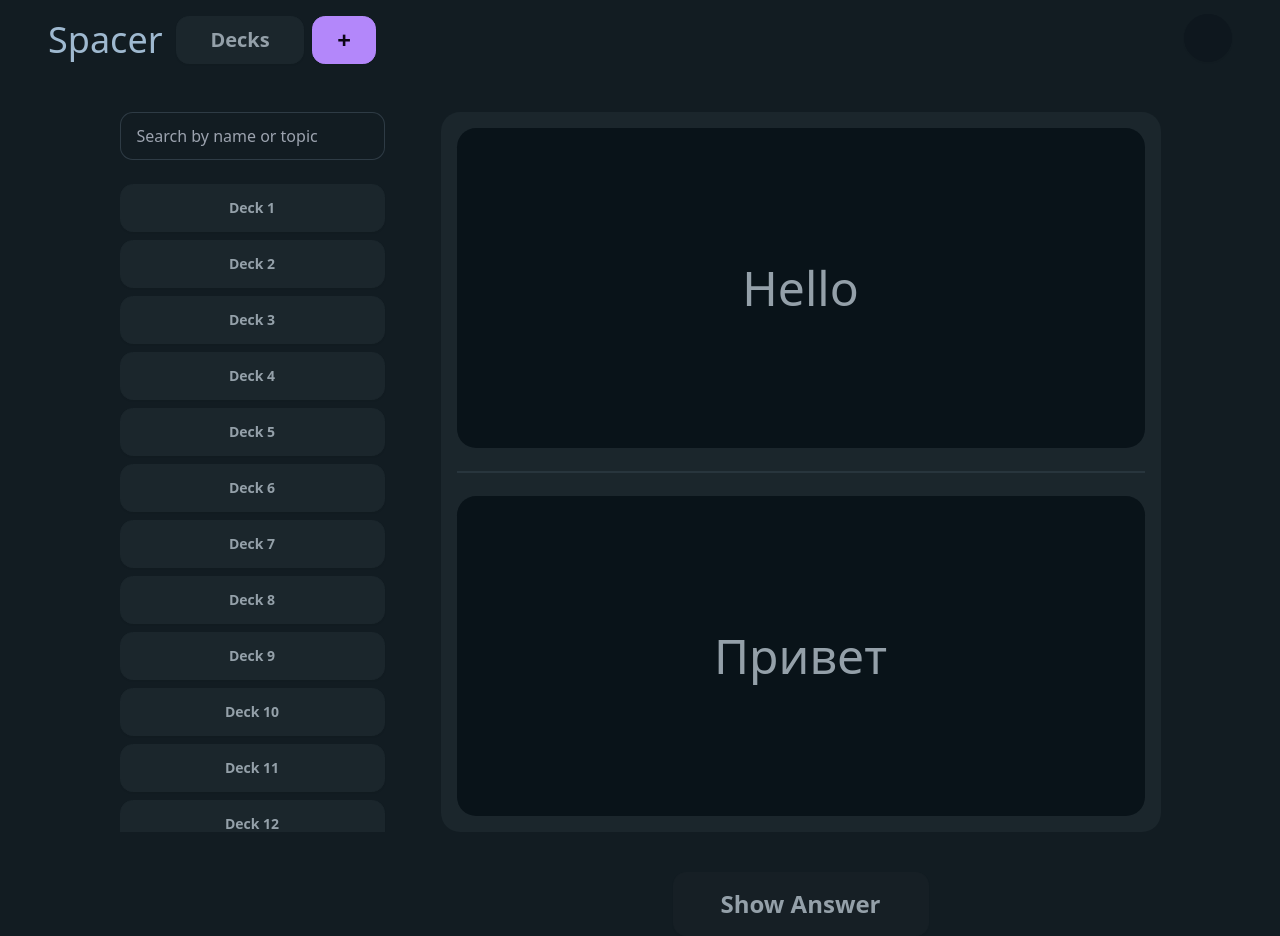
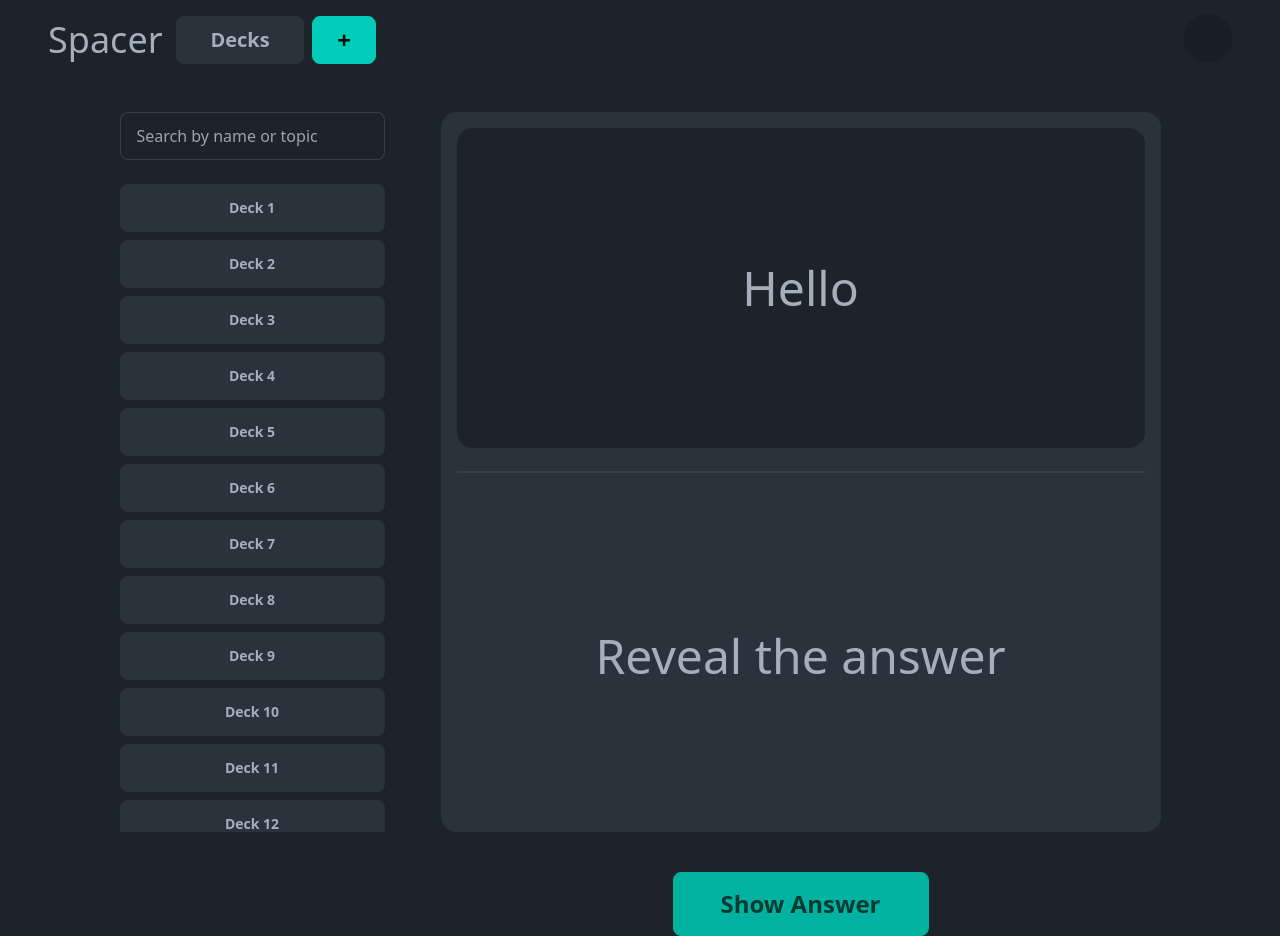
Before and after one commit to philippOkie/fleshcards-app, a React (Vite) app in the folder ui/: page / in a window 1280 px wide. Built offline with nearby package versions, Linux system fonts and the light colour scheme.

Commit message:
added logic when clicking show answer btn

```diff
--- a/ui/index.html
+++ b/ui/index.html
@@ -1,5 +1,5 @@
 <!DOCTYPE html>
-<html lang="en" data-theme="sunset">
+<html lang="en" data-theme="dark">
   <head>
     <meta charset="UTF-8" />
     <link rel="icon" type="image/svg+xml" href="/vite.svg" />
--- a/ui/src/App.jsx
+++ b/ui/src/App.jsx
@@ -1,17 +1,38 @@
 import Card from "./components/Card";
 import Header from "./components/Header";
-import Footer from "./components/Footer";
+import ShowAnswerBtn from "./components/ShowAnswerBtn";
 import Sidebar from "./components/Sidebar";
+import CardRateBtns from "./components/CardRateBtns";
+
+import { useState } from "react";
 
 function App() {
+  const [showAnswerBtnClicked, setShowAnswerBtnClicked] = useState(false);
+
+  const handleShowAnswerBtnClick = () => {
+    setShowAnswerBtnClicked(!showAnswerBtnClicked);
+  };
+
   return (
     <div className="h-screen flex flex-col">
       <Header />
       <div className="flex flex justify-center gap-10">
         <Sidebar />
         <div className="flex flex-col items-center ">
-          <Card props={{ forwardText: "Hello", backText: "Привет" }} />
-          <Footer />
+          <Card
+            showAnswerBtnClicked={showAnswerBtnClicked}
+            props={{
+              forwardText: "Hello",
+              backText: "Привет",
+            }}
+          />
+          <div className="flex justify-center mt-10">
+            {showAnswerBtnClicked ? (
+              <CardRateBtns />
+            ) : (
+              <ShowAnswerBtn onShowAnswerBtnClick={handleShowAnswerBtnClick} />
+            )}
+          </div>
         </div>
       </div>
     </div>
--- a/ui/src/components/Card.jsx
+++ b/ui/src/components/Card.jsx
@@ -1,14 +1,20 @@
-function Card({ props }) {
+function Card({ showAnswerBtnClicked, props }) {
   return (
     <div className="card bg-neutral text-neutral-content w-180 p-4 ">
       <div className="flex w-full flex-col border-opacity-50">
-        <div className="card bg-base-300 rounded-box grid h-80 place-items-center flex justify-center text-5xl">
+        <div className="card bg-base-100 rounded-box grid h-80 place-items-center flex justify-center text-5xl">
           {props.forwardText}
         </div>
         <div className="divider"></div>
-        <div className="card bg-base-300 rounded-box grid h-80 place-items-center flex justify-center text-5xl">
-          {props.backText}
-        </div>
+        {showAnswerBtnClicked ? (
+          <div className="card bg-base-100 rounded-box grid h-80 place-items-center flex justify-center text-5xl">
+            {props.backText}
+          </div>
+        ) : (
+          <div className="card rounded-box grid h-80 place-items-center flex justify-center text-5xl">
+            <span>Reveal the answer</span>
+          </div>
+        )}
       </div>
     </div>
   );
--- /dev/null
+++ b/ui/src/components/CardRateBtns.jsx
@@ -0,0 +1,12 @@
+function CardRateBtns() {
+  return (
+    <div className="flex justify-center gap-2">
+      <button className="btn btn-outline btn-error w-32">Again</button>
+      <button className="btn btn-error w-32">Hard</button>
+      <button className="btn btn-warning w-32">Good</button>
+      <button className="btn btn-success w-32">Easy</button>
+    </div>
+  );
+}
+
+export default CardRateBtns;
--- a/ui/src/components/Footer.jsx
+++ /dev/null
@@ -1,11 +0,0 @@
-function Footer() {
-  return (
-    <div className="flex justify-center mt-10">
-      <button className="btn btn-wide btn-active btn-neutral btn-lg !text-2xl">
-        Show Answer
-      </button>
-    </div>
-  );
-}
-
-export default Footer;
--- /dev/null
+++ b/ui/src/components/ShowAnswerBtn.jsx
@@ -0,0 +1,12 @@
+function ShowAnswerBtn({ onShowAnswerBtnClick }) {
+  return (
+    <button
+      className="btn btn-wide btn-active btn-accent btn-lg !text-2xl"
+      onClick={onShowAnswerBtnClick}
+    >
+      <span className="animate-pulse">Show Answer</span>
+    </button>
+  );
+}
+
+export default ShowAnswerBtn;
```
